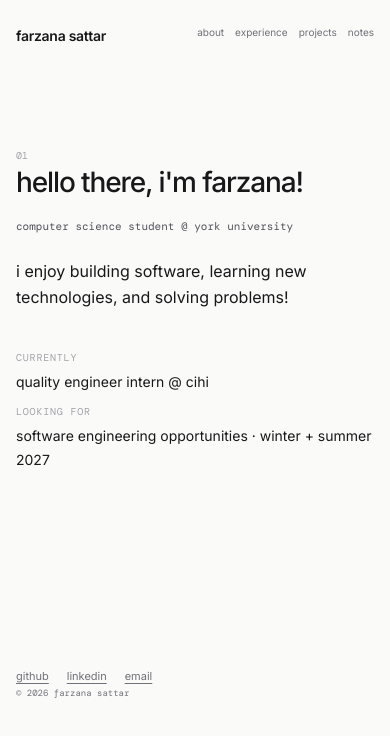
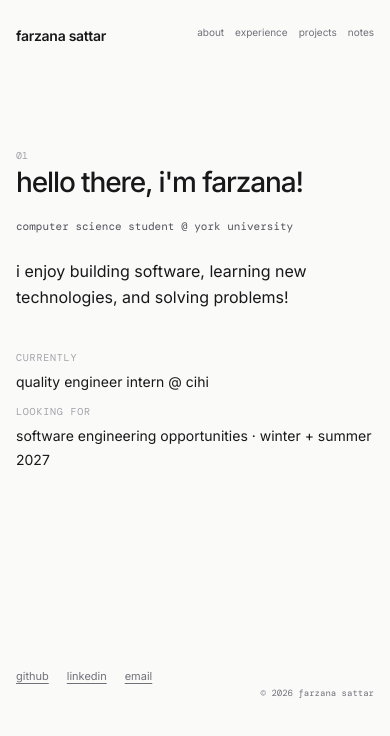
Before and after one commit to farzanaa99/farzanaa99.github.io, a plain HTML site: page index.html in a window 390 px wide. Drawn offline with nearby package versions, Linux system fonts and the light colour scheme.

Commit message:
title fix + footer

```diff
--- a/index.html
+++ b/index.html
@@ -6,7 +6,7 @@
     <meta name="viewport" content="width=device-width, initial-scale=1.0">
     <meta name="robots" content="noindex, nofollow">
 
-    <title>farzana sattar</title>
+    <title>farzana's personal website | cs</title>
 
     <link rel="stylesheet" href="../style.css">
 
--- a/style.css
+++ b/style.css
@@ -476,14 +476,15 @@ nav a:hover {
         grid-column: 1 / -1;
     }
 
-
     .site-footer {
-        flex-direction: column;
-        align-items: flex-start;
-        gap: 45px;
+        flex-direction: row;
+        align-items: flex-end;
+        justify-content: space-between;
+        gap: 20px;
     }
 
     .footer-right {
-        align-items: flex-start;
+        align-items: flex-end;
+        white-space: nowrap;
     }
 }
```
Also changed, not shown: pages/experience.html (+1 -1 lines), pages/notes.html (+1 -1 lines), pages/projects.html (+1 -1 lines).
